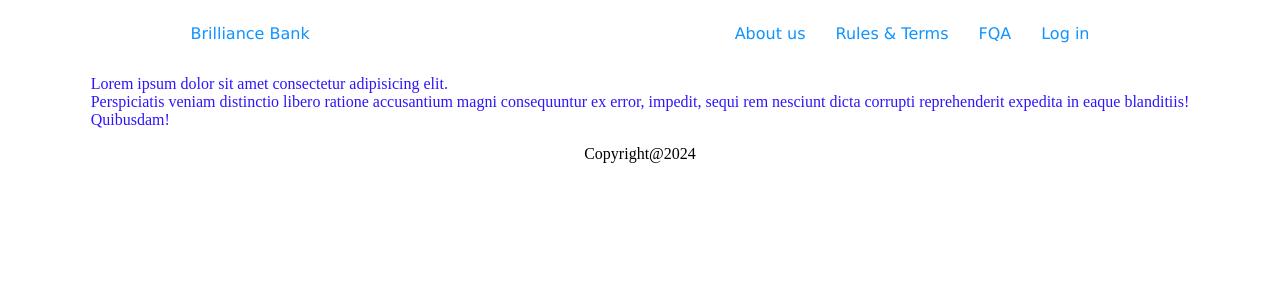
After one commit to VadimStarton/bankas-2, a PHP site: page /bankas-2/views/userslist.php in a window 1280 px wide. The commit adds this page. Shown: the top 300 px of the page. Run offline with PHP 8.4, Linux system fonts and the light colour scheme.

Commit message:
bank2ver2

```diff
--- a/views/login.php
+++ b/views/login.php
@@ -15,7 +15,7 @@
 
             <button class="btn1" type="reset">Cancel</button>
             <button class="btn2" type="submit">Log in</button><br>
-            <p>Are you don't have registration? <br><a href="./createacc.php">Createacc</a></p>
+            <p>Are you don't have registration? <br><style> a{color: blackgrey}</style><a href="./createacc.php">Create accaunt</a></p>
         </form>
     </section>
 
--- a/views/main.css
+++ b/views/main.css
@@ -1,9 +1,11 @@
-body {
+body* {
     height: 100vh;
     display: flex;
     flex-direction: column;
     background-image: url(../img/lightbr.jpg);
     background-size: cover;
+    margin: 50px;
+    max-width: 850px;
 
 }
 header {
@@ -80,7 +82,7 @@ p {
     color:rgb(45, 22, 251);
 }
 .btn1, .btn2, .btn3, .btn4 {
-    display: inline-flex;
+    display: flex;
     align-items: center;
     border-radius: 5px;
     color: rgb(0, 0, 0);
@@ -89,7 +91,8 @@ p {
     cursor: pointer;
 
 }
-.footer {
-    display:flex;
+.loremconteiner {
+    display: flex;
+    flex-direction: column;
     align-items: center;
 }
--- /dev/null
+++ b/views/userslist.php
@@ -0,0 +1,18 @@
+<?php require "head.php" ?>
+
+<body>
+  <?php require "header.php" ?>
+  <div class="loremconteiner">
+    <section class="lorem">
+      <p>Lorem ipsum dolor sit amet consectetur adipisicing elit.<br>
+        Perspiciatis veniam distinctio libero ratione accusantium
+        magni consequuntur ex error, impedit, sequi rem nesciunt
+        dicta corrupti reprehenderit expedita in eaque blanditiis!<br>
+        Quibusdam!
+      </p>
+    </section>
+    <footer>Copyright@2024</footer>
+</div>
+
+</body>
+</html>
```
Also changed, not shown: views/adminlist.php (added, +17 -0 lines).
